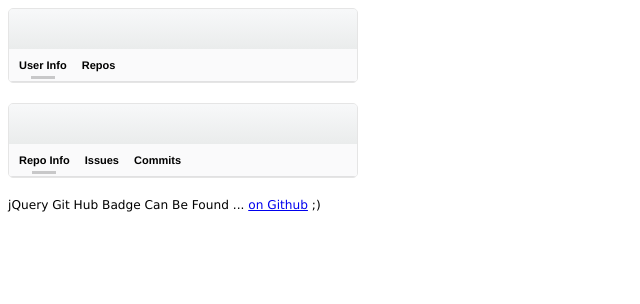
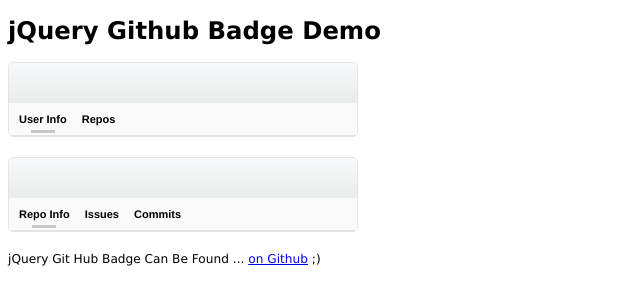
Before and after one commit to lynnwallenstein/jQuery-GitHub-Badge, a plain HTML site: page demo.html in a window 1280 px wide. Shown: the whole page, without its empty margins (0-640 px from the left). Drawn offline with nearby package versions, Linux system fonts and the light colour scheme.

Commit message:
added title to demo page

```diff
--- a/demo.html
+++ b/demo.html
@@ -4,7 +4,7 @@
     <head>
         <meta http-equiv="Content-Type" content="text/html; charset=utf-8">
 
-        <title>jquery.github_badge.js Demo</title>
+        <title>jQuery Github Badge Demo</title>
 
         <style>
             body {
@@ -21,6 +21,9 @@
     </head>
 
     <body>
+
+        <h1>jQuery Github Badge Demo</h1>
+
         <div id="sample_user_badge"></div>
 
         <div id="sample_project_badge"></div>
```
